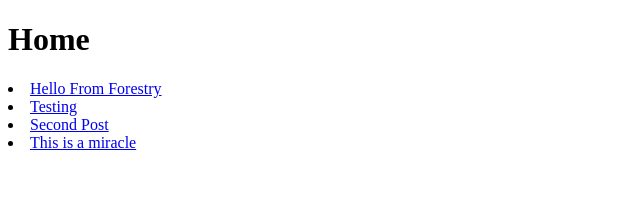
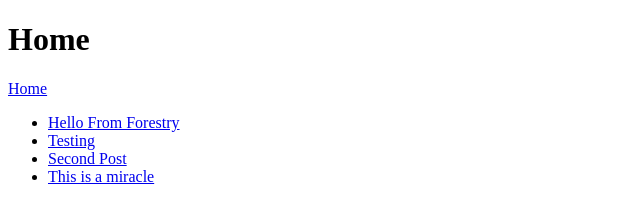
Before and after one commit to teamkambo-vl/forestry-gatsby, a Gatsby site: page / in a window 1280 px wide. Shown: the whole page, without its empty margins (0-640 px from the left). Built offline with nearby package versions, Linux system fonts and the light colour scheme; Gatsby itself is replaced by a stand-in of ours.

Commit message:
testing file change

```diff
--- /dev/null
+++ b/src/data/nav.json
@@ -0,0 +1,6 @@
+[
+  {
+    "title": "Home",
+    "path": "/"
+  }
+]
--- a/src/pages/index.tsx
+++ b/src/pages/index.tsx
@@ -1,5 +1,7 @@
 import { graphql, Link } from "gatsby";
 import React from "react";
+
+import navigation from "../data/nav.json";
 
 type Props = {
   data: {
@@ -24,11 +26,19 @@ const HomePage: React.FC<Props> = ({
     <div>
       <h1>Home</h1>
 
-      {nodes.map((item, index) => (
-        <li key={index}>
-          <Link to={`/blog/${item.slug}`}>{item.frontmatter.title}</Link>
-        </li>
-      ))}
+      <nav>
+        {navigation.map((item) => {
+          return <Link to={item.path}>{item.title}</Link>;
+        })}
+      </nav>
+
+      <ul>
+        {nodes.map((item, index) => (
+          <li key={index}>
+            <Link to={`/blog/${item.slug}`}>{item.frontmatter.title}</Link>
+          </li>
+        ))}
+      </ul>
     </div>
   );
 };
```
